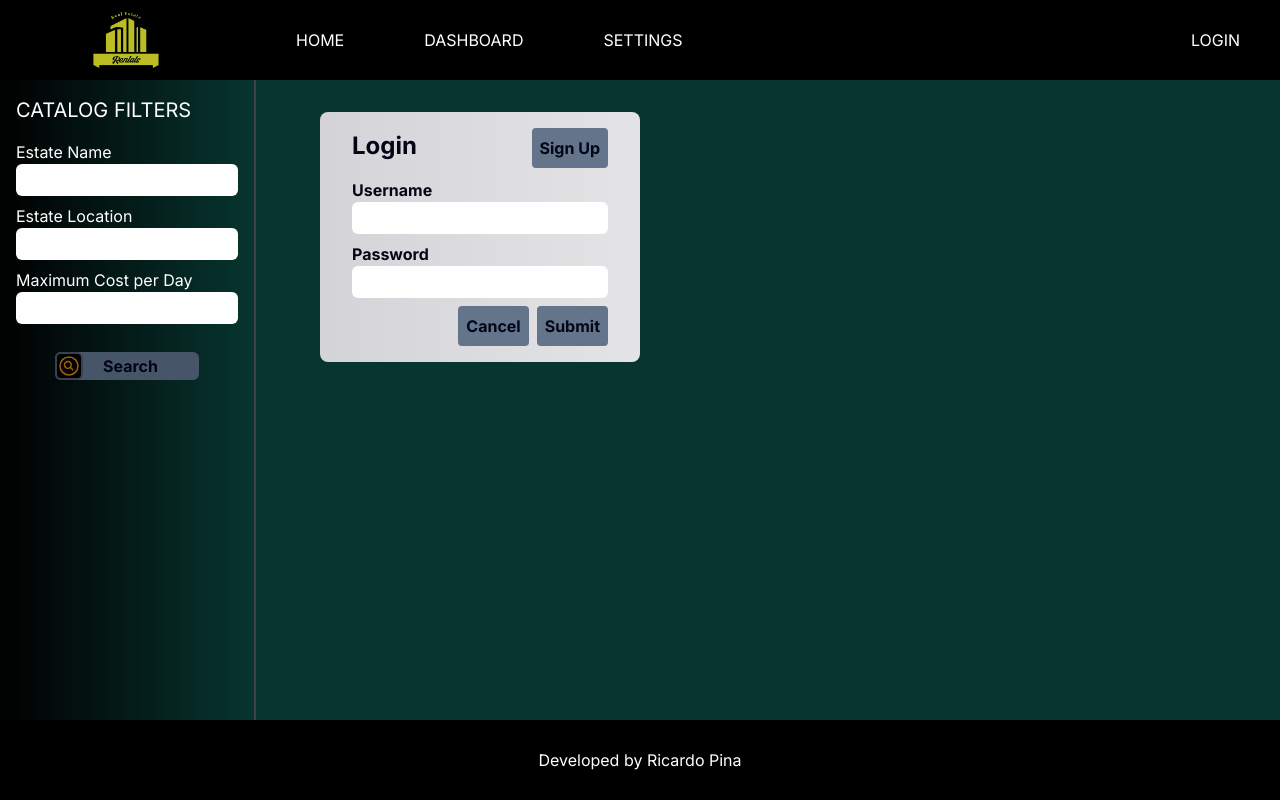
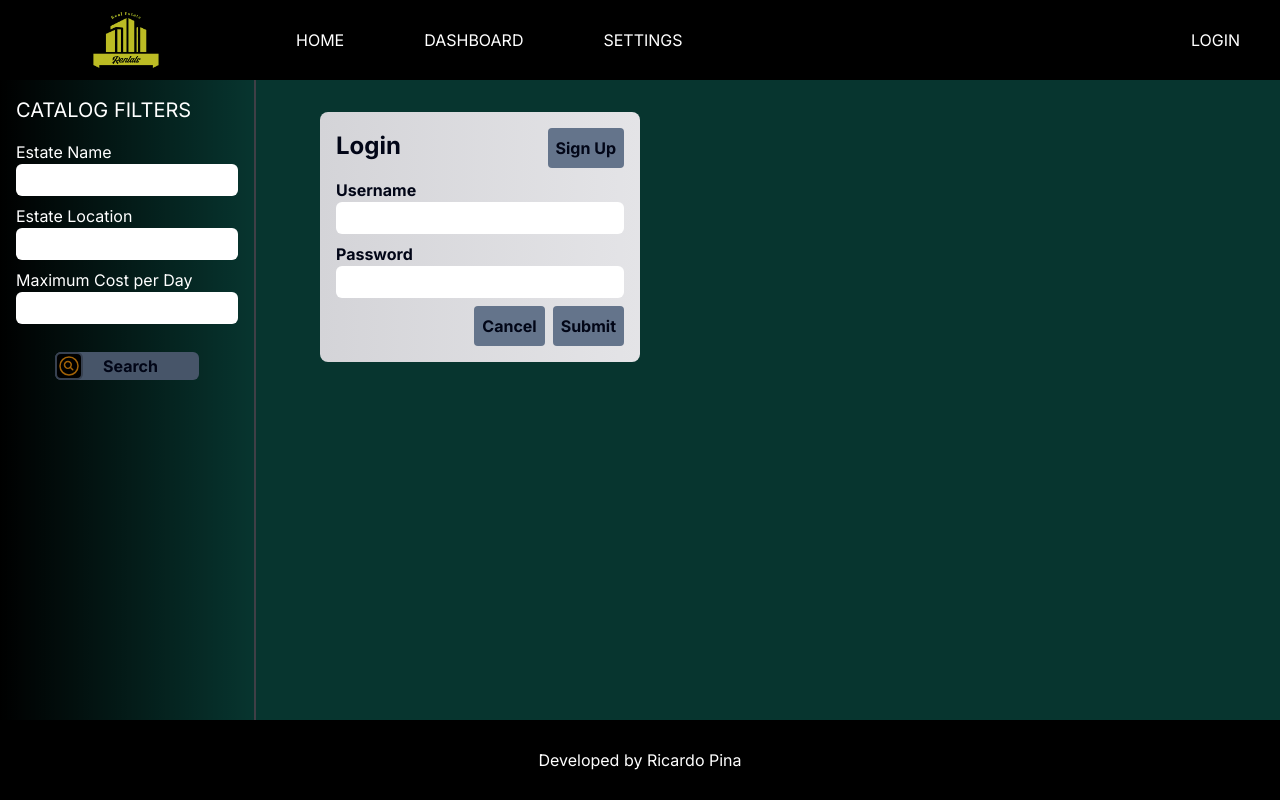
Before and after one commit to ricardodcpina/real-state-rental, a Next.js app: page /login in a window 1280 px wide. Built offline with nearby package versions, Linux system fonts and the light colour scheme; no server answers.

Commit message:
login form padding adjustment

```diff
--- a/src/app/components/LoginForm.jsx
+++ b/src/app/components/LoginForm.jsx
@@ -21,7 +21,7 @@ export default function LoginForm() {
   const [createUserState, createUserAction] = useFormState(createUser, initialState);
 
   return (
-    <section className='w-[25%] h-1/3 ml-16 my-8 px-8 py-4 bg-gradient-to-r from-zinc-300 to-zinc-200 rounded-lg font-bold text-slate-950'>
+    <section className='w-[25%] h-1/3 ml-16 my-8 px-4 py-4 bg-gradient-to-r from-zinc-300 to-zinc-200 rounded-lg font-bold text-slate-950'>
       <form className='flex flex-col' action={hasAccount ? loginUserAction : createUserAction}>
         <div className='flex flex-grow justify-between items-baseline'>
           <h1 className='text-2xl mb-4'>{hasAccount ? 'Login' : 'Register Account'}</h1>
```
